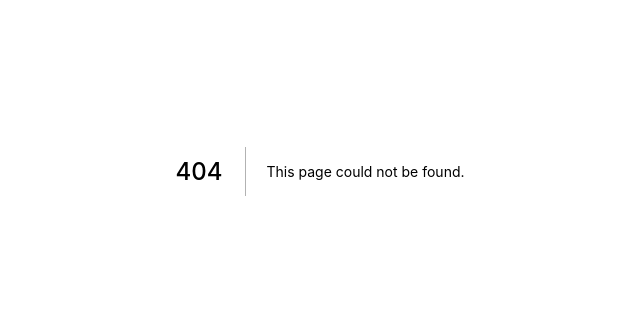
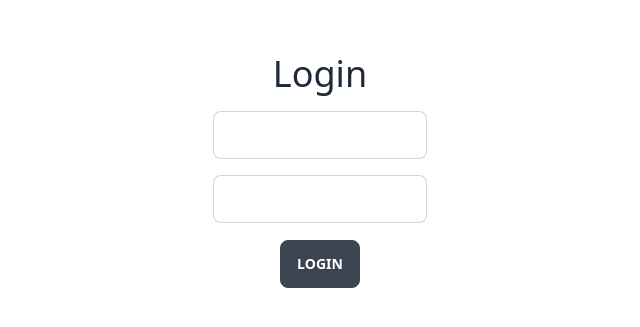
Before and after one commit to briceduke/wardrobe-web, a Next.js app: page /auth/login in a window 1280 px wide. Before the commit this address had no page. Shown: the part 229-556 px from the top of the page, without its empty margins (320-960 px from the left). Built offline with nearby package versions, Linux system fonts and the light colour scheme.

Commit message:
feat(login): add login form

```diff
--- a/package.json
+++ b/package.json
@@ -29,9 +29,11 @@
 	"dependencies": {
 		"@reduxjs/toolkit": "^1.8.1",
 		"daisyui": "^2.13.6",
+		"formik": "^2.2.9",
 		"next": "^12.1.4",
 		"react": "^18.0.0",
 		"react-dom": "^18.0.0",
-		"react-redux": "^7.2.8"
+		"react-redux": "^7.2.8",
+		"yup": "^0.32.11"
 	}
 }
--- a/src/components/layouts/DefaultLayout/DefaultLayout.tsx
+++ b/src/components/layouts/DefaultLayout/DefaultLayout.tsx
@@ -13,7 +13,9 @@ export const DefaultLayout = ({
 				<title>Wardrobe | {title}</title>
 			</Head>
 
-			<>{children}</>
+			<div className="flex items-center justify-center w-screen h-screen">
+				{children}
+			</div>
 		</>
 	);
 };
--- a/src/components/layouts/DefaultLayout/props.tsx
+++ b/src/components/layouts/DefaultLayout/props.tsx
@@ -1,5 +1,5 @@
 export interface DefaultLayoutProps {
-	children: React.ReactChild;
+	children: React.ReactChild | React.ReactChild[];
 	title: string;
 	description?: string;
 }
--- /dev/null
+++ b/src/pages/auth/login.tsx
@@ -0,0 +1,64 @@
+import { Field, Form, Formik } from 'formik';
+import { NextPage } from 'next';
+import * as Yup from 'yup';
+
+import { DefaultLayout } from '../../components/layouts/DefaultLayout';
+
+const LoginSchema = Yup.object().shape({
+	email: Yup.string().email("Invalid email!").required("Required"),
+	password: Yup.string().min(8, "Password is too short!").required("Required"),
+});
+
+const LoginPage: NextPage = () => {
+	return (
+		<DefaultLayout title="Login">
+			<Formik
+				initialValues={{ email: "", password: "" }}
+				validationSchema={LoginSchema}
+				onSubmit={(values, { setSubmitting }) => {
+					setTimeout(() => {
+						setSubmitting(false);
+					}, 1000);
+				}}
+			>
+				{({ isSubmitting, errors, touched }) => (
+					<Form className="w-1/6 h-1/3 flex justify-evenly items-center flex-col">
+						<h1 className="text-4xl">Login</h1>
+
+						<div className="w-full">
+							<Field
+								type="email"
+								name="email"
+								className="input input-bordered w-full"
+							/>
+							{errors.email && touched.email ? (
+								<div className="text-error">{errors.email}</div>
+							) : null}
+						</div>
+
+						<div className="w-full">
+							<Field
+								type="password"
+								name="password"
+								className="input input-bordered w-full"
+							/>
+							{errors.password && touched.password ? (
+								<div className="text-error">{errors.password}</div>
+							) : null}
+						</div>
+
+						<button
+							type="submit"
+							disabled={isSubmitting}
+							className={`btn ${isSubmitting ? "loading" : ""}`}
+						>
+							Login
+						</button>
+					</Form>
+				)}
+			</Formik>
+		</DefaultLayout>
+	);
+};
+
+export default LoginPage;
--- a/src/pages/index.tsx
+++ b/src/pages/index.tsx
@@ -1,4 +1,5 @@
 import { NextPage } from 'next';
+import Link from 'next/link';
 
 import { DefaultLayout } from '../components/layouts/DefaultLayout';
 
@@ -6,6 +7,10 @@ const HomePage: NextPage = () => {
 	return (
 		<DefaultLayout title="Home">
 			<div>hi</div>
+
+			<Link href={"auth/login"}>
+				<button className="btn btn-primary">Login</button>
+			</Link>
 		</DefaultLayout>
 	);
 };
```
Also changed, not shown: 1 other file (tests, documents, lock files or other folders).
